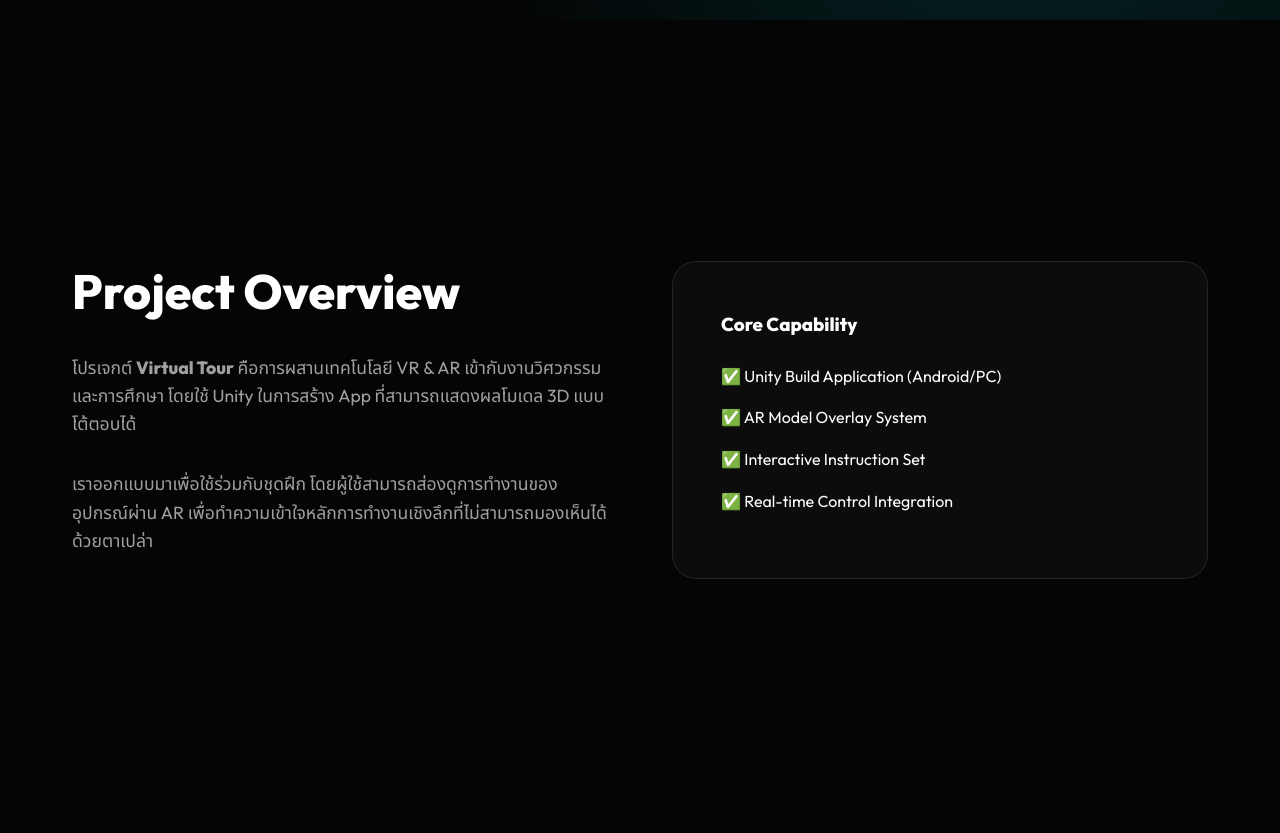
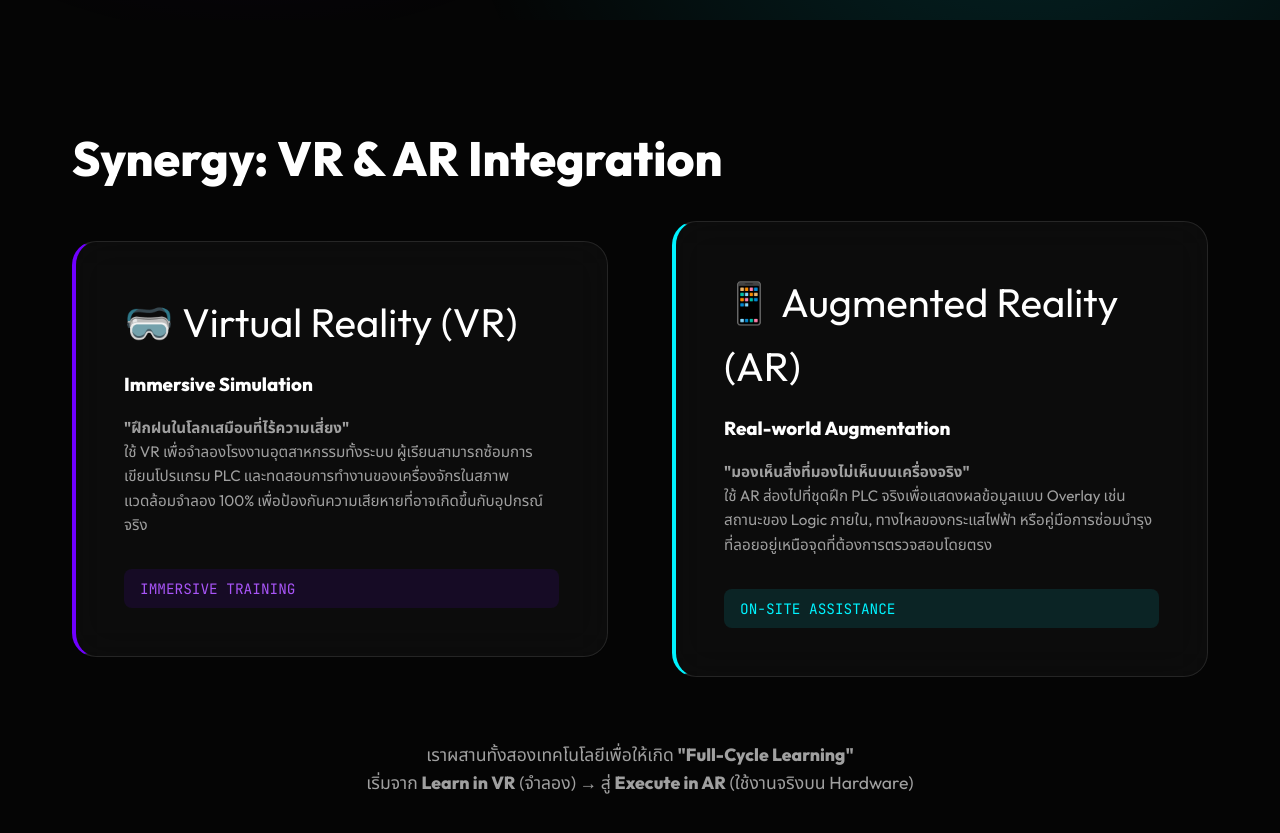
Before and after one commit to tour4645/virtual-tour-landing, a plain HTML site: page index.html in a window 1280 px wide. Shown: the part 780-1613 px from the top of the page. Drawn offline with nearby package versions, Linux system fonts and the light colour scheme; animation ran at ten frames a second.

Commit message:
docs: clarify VR vs AR roles in PLC training synergy

```diff
--- a/index.html
+++ b/index.html
@@ -294,27 +294,41 @@
 
         <!-- About Section -->
         <section id="about" class="reveal">
+            <h2 class="h2-title">Synergy: VR & AR Integration</h2>
             <div class="info-grid">
-                <div>
-                    <h2 class="h2-title">Project Overview</h2>
-                    <p class="desc-text">
-                        โปรเจกต์ <b>Virtual Tour</b> คือการผสานเทคโนโลยี VR & AR เข้ากับงานวิศวกรรมและการศึกษา
-                        โดยใช้ Unity ในการสร้าง App ที่สามารถแสดงผลโมเดล 3D แบบโต้ตอบได้
+                <!-- VR Focus -->
+                <div class="glass-card" style="border-left: 4px solid var(--primary);">
+                    <div style="font-size: 2.5rem; margin-bottom: 1rem;">🥽 Virtual Reality (VR)</div>
+                    <h3 style="margin-bottom: 1rem; color: #fff;">Immersive Simulation</h3>
+                    <p class="desc-text" style="font-size: 0.95rem;">
+                        <b>"ฝึกฝนในโลกเสมือนที่ไร้ความเสี่ยง"</b><br>
+                        ใช้ VR เพื่อจำลองโรงงานอุตสาหกรรมทั้งระบบ ผู้เรียนสามารถซ้อมการเขียนโปรแกรม PLC
+                        และทดสอบการทำงานของเครื่องจักรในสภาพแวดล้อมจำลอง 100%
+                        เพื่อป้องกันความเสียหายที่อาจเกิดขึ้นกับอุปกรณ์จริง
                     </p>
-                    <p class="desc-text">
-                        เราออกแบบมาเพื่อใช้ร่วมกับชุดฝึก โดยผู้ใช้สามารถส่องดูการทำงานของอุปกรณ์ผ่าน AR
-                        เพื่อทำความเข้าใจหลักการทำงานเชิงลึกที่ไม่สามารถมองเห็นได้ด้วยตาเปล่า
+                    <div class="tag" style="background: rgba(112, 0, 255, 0.1); color: #a855f7;">IMMERSIVE TRAINING
+                    </div>
+                </div>
+
+                <!-- AR Focus -->
+                <div class="glass-card" style="border-left: 4px solid var(--accent);">
+                    <div style="font-size: 2.5rem; margin-bottom: 1rem;">📱 Augmented Reality (AR)</div>
+                    <h3 style="margin-bottom: 1rem; color: #fff;">Real-world Augmentation</h3>
+                    <p class="desc-text" style="font-size: 0.95rem;">
+                        <b>"มองเห็นสิ่งที่มองไม่เห็นบนเครื่องจริง"</b><br>
+                        ใช้ AR ส่องไปที่ชุดฝึก PLC จริงเพื่อแสดงผลข้อมูลแบบ Overlay เช่น สถานะของ Logic ภายใน,
+                        ทางไหลของกระแสไฟฟ้า หรือคู่มือการซ่อมบำรุงที่ลอยอยู่เหนือจุดที่ต้องการตรวจสอบโดยตรง
                     </p>
+                    <div class="tag" style="background: rgba(0, 243, 255, 0.1); color: var(--accent);">ON-SITE
+                        ASSISTANCE</div>
                 </div>
-                <div class="glass-card">
-                    <h3 style="margin-bottom: 1.5rem;">Core Capability</h3>
-                    <ul style="list-style: none;">
-                        <li style="margin-bottom: 1rem;">✅ Unity Build Application (Android/PC)</li>
-                        <li style="margin-bottom: 1rem;">✅ AR Model Overlay System</li>
-                        <li style="margin-bottom: 1rem;">✅ Interactive Instruction Set</li>
-                        <li style="margin-bottom: 1rem;">✅ Real-time Control Integration</li>
-                    </ul>
-                </div>
+            </div>
+
+            <div style="margin-top: 4rem; text-align: center;">
+                <p class="desc-text">
+                    เราผสานทั้งสองเทคโนโลยีเพื่อให้เกิด <b>"Full-Cycle Learning"</b><br>
+                    เริ่มจาก <b>Learn in VR</b> (จำลอง) → สู่ <b>Execute in AR</b> (ใช้งานจริงบน Hardware)
+                </p>
             </div>
         </section>
 
```
